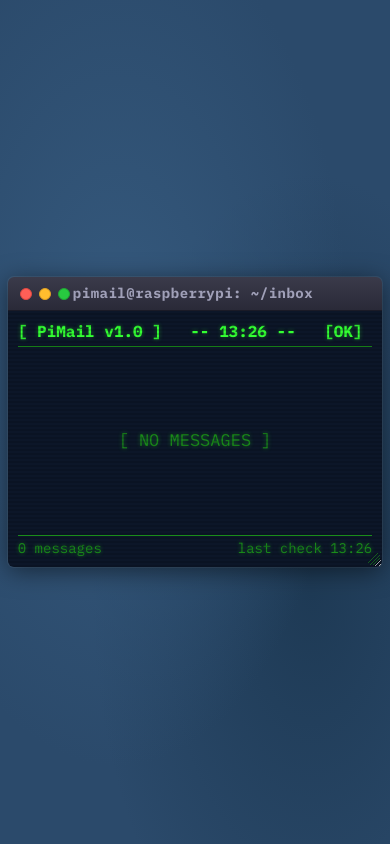
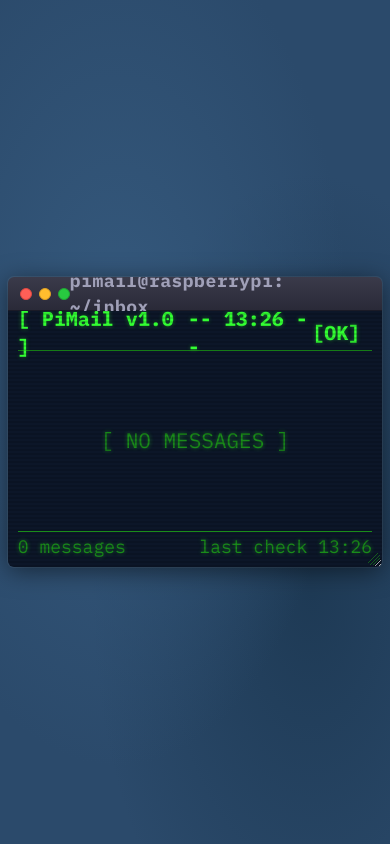
Before and after one commit to olindkri/PiMail, a Flask app: page / in a window 390 px wide. Run offline with Flask 3, Linux system fonts and the light colour scheme; data that the repository does not hold is empty.

Commit message:
Bump all font sizes +4px for readability on small screen
Base 18->22, header 16->20, sender 17->21, summary 15->19,
time 14->18, footer 14->18, code badge 17->21, no-mail 17->21,
titlebar 14->18.

Co-Authored-By: Claude Opus 4.6 (1M context) <noreply@anthropic.com>

```diff
--- a/static/style.css
+++ b/static/style.css
@@ -14,7 +14,7 @@ html, body {
     height: 100vh;
     overflow: hidden;
     font-family: "IBM Plex Mono", "Courier New", "Lucida Console", monospace;
-    font-size: 18px;
+    font-size: 22px;
     line-height: 1.4;
     -webkit-font-smoothing: none;
 }
@@ -97,7 +97,7 @@ html, body {
 }
 
 #titlebar-title {
-    font-size: 14px;
+    font-size: 18px;
     font-weight: 700;
     color: #a0a0b8;
     letter-spacing: 0.5px;
@@ -143,9 +143,9 @@ html, body {
     display: flex;
     justify-content: space-between;
     align-items: center;
-    height: 28px;
-    min-height: 28px;
-    font-size: 16px;
+    height: 32px;
+    min-height: 32px;
+    font-size: 20px;
     font-weight: 700;
     border-bottom: 1px solid #1a8c1a;
     padding-bottom: 3px;
@@ -201,7 +201,7 @@ html, body {
 
 .mail-sender {
     font-weight: 700;
-    font-size: 17px;
+    font-size: 21px;
     color: #33ff33;
     white-space: nowrap;
     overflow: hidden;
@@ -215,7 +215,7 @@ html, body {
 }
 
 .mail-time {
-    font-size: 14px;
+    font-size: 18px;
     color: #1a8c1a;
     white-space: nowrap;
     margin-left: 8px;
@@ -223,7 +223,7 @@ html, body {
 }
 
 .mail-summary {
-    font-size: 15px;
+    font-size: 19px;
     color: #29cc29;
     margin-top: 2px;
     display: -webkit-box;
@@ -238,7 +238,7 @@ html, body {
     display: inline-block;
     margin-top: 3px;
     padding: 1px 6px;
-    font-size: 17px;
+    font-size: 21px;
     font-weight: 700;
     color: #0c1628;
     background: #ffaa00;
@@ -257,9 +257,9 @@ html, body {
     display: flex;
     justify-content: space-between;
     align-items: center;
-    height: 24px;
-    min-height: 24px;
-    font-size: 14px;
+    height: 28px;
+    min-height: 28px;
+    font-size: 18px;
     color: #1a8c1a;
     border-top: 1px solid #1a8c1a;
     padding-top: 2px;
@@ -272,7 +272,7 @@ html, body {
     align-items: center;
     justify-content: center;
     flex: 1;
-    font-size: 17px;
+    font-size: 21px;
     color: #1a8c1a;
 }
 
```
